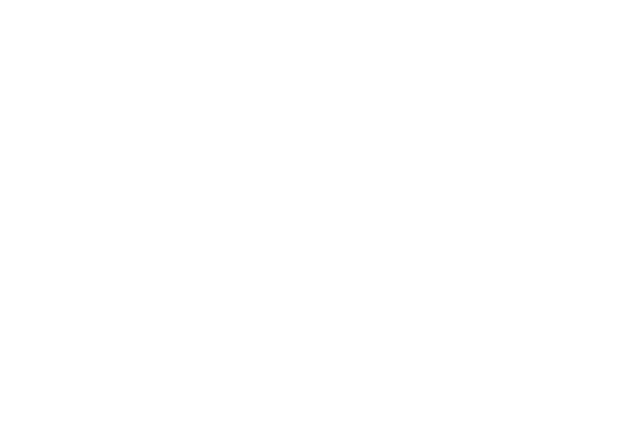
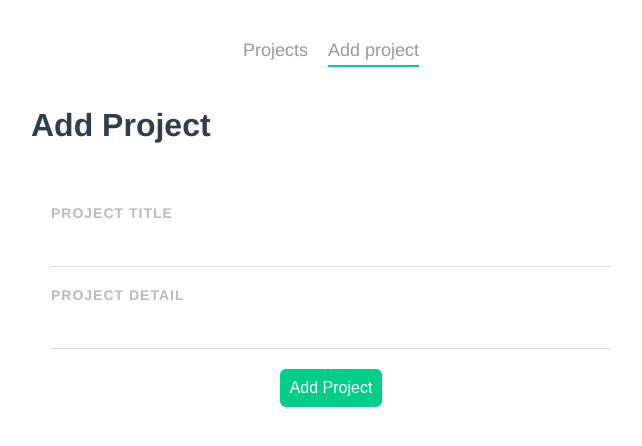
Before and after one commit to HlaingMinThan/project-planner, a Vue app: page /addProject in a window 1280 px wide. Before the commit this address had no page. Shown: the top 446 px of the page, without its empty margins (309-951 px from the left). Built offline with nearby package versions, Linux system fonts and the light colour scheme.

Commit message:
Addproject form style and Navbar style

```diff
--- a/database/db.json
+++ b/database/db.json
@@ -4,7 +4,7 @@
       "id": 1,
       "title": "project title 1",
       "detail": "project detail 1",
-      "complete": true
+      "complete": false
     },
     {
       "id": 2,
--- a/src/App.vue
+++ b/src/App.vue
@@ -1,7 +1,15 @@
 <template>
+  <Navbar></Navbar>
   <router-view/>
 </template>
+<script>
+import Navbar from './components/Navbar'
+export default {
+  components: { Navbar },
 
+}
+
+</script>
 <style>
 #app {
   font-family: Avenir, Helvetica, Arial, sans-serif;
--- /dev/null
+++ b/src/components/Navbar.vue
@@ -0,0 +1,30 @@
+<template>
+  <nav class="main-nav">
+    <router-link to="/">Projects</router-link>
+    <router-link :to="{name:'AddProject'}">Add project</router-link>
+  </nav>
+</template>
+
+<script>
+export default {
+
+}
+</script>
+
+<style>
+    .main-nav {
+        text-align: center;
+        margin: 40px auto;
+      }
+      .main-nav a{
+        display: inline-block;
+        text-decoration: none;
+        margin: 0 10px;
+        color: #999;
+        font-size: 18px;
+      }
+      a.router-link-active {
+        border-bottom: 2px solid #00ce89;
+        padding-bottom: 4px;
+      }
+</style>
--- a/src/router/index.js
+++ b/src/router/index.js
@@ -1,12 +1,18 @@
 import { createRouter, createWebHistory } from 'vue-router'
 import Home from '../views/Home.vue'
-
+import AddProject from "../views/AddProject.vue"
 const routes = [
   {
     path: '/',
     name: 'Home',
     component: Home
-  }
+  },
+  {
+    path: '/addProject',
+    name: 'AddProject',
+    component: AddProject
+  },
+
 ]
 
 const router = createRouter({
--- /dev/null
+++ b/src/views/AddProject.vue
@@ -0,0 +1,57 @@
+<template>
+  <h1>Add Project</h1>
+  <form>
+      <label>Project Title</label>
+      <input type="text">
+      <label>Project Detail</label>
+      <input type="text">
+      <button>Add Project</button>
+  </form>
+</template>
+
+<script>
+export default {
+
+}
+</script>
+
+<style>
+  form {
+    background: white;
+    padding: 20px;
+    border-radius: 10px;
+  }
+  label {
+    display: block;
+    color: #bbb;
+    text-transform: uppercase;
+    font-size: 14px;
+    font-weight: bold;
+    letter-spacing: 1px;
+    margin: 20px 0 10px 0
+  }
+  input {
+    padding: 10px;
+    border: 0;
+    border-bottom: 1px solid #ddd;
+    width: 100%;
+    box-sizing: border-box;
+  }
+  textarea {
+    border: 1px solid #ddd;
+    padding: 10px;
+    width: 100%;
+    box-sizing: border-box;
+    height: 100px;
+  }
+  form button {
+    display: block;
+    margin: 20px auto 0;
+    background: #00ce89;
+    color: white;
+    padding: 10px;
+    border: 0;
+    border-radius: 6px;
+    font-size: 16px;
+  }
+</style>
```
